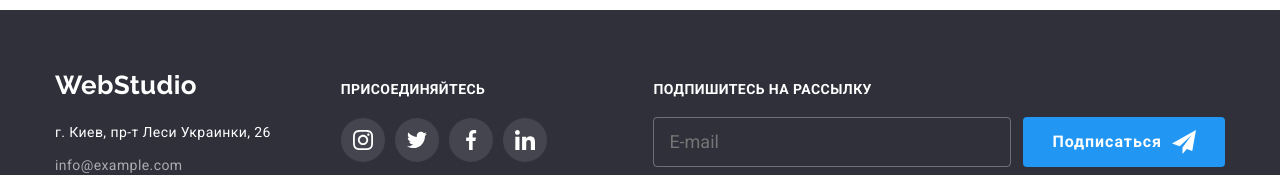
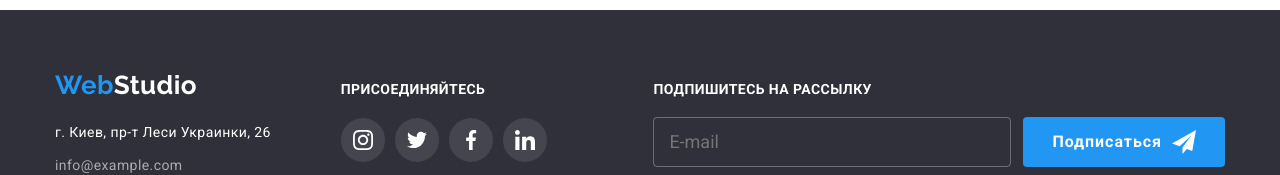
Before and after one commit to Oleksandr-Lytvyn/goit-markup-hw-07, a plain HTML site: page index.html in a window 1280 px wide. Shown: the part 2666-2841 px from the top of the page. Drawn offline with nearby package versions, Linux system fonts and the light colour scheme.

Commit message:
logo-color

```diff
--- a/index.html
+++ b/index.html
@@ -348,7 +348,7 @@
     <footer class="footer">
       <div class="container">
         <div class="footer__contacts">
-          <a class="logo-footer link" href=""><span class="logo-blue">Web</span>Studio</a>
+          <a class="logo-footer link" href=""><span class="logo--blue">Web</span>Studio</a>
           <address class="footer__address">
             <ul class="list">
               <li class="footer__contacts-item">
```
Also changed, not shown: portfolio.html (+1 -1 lines).
